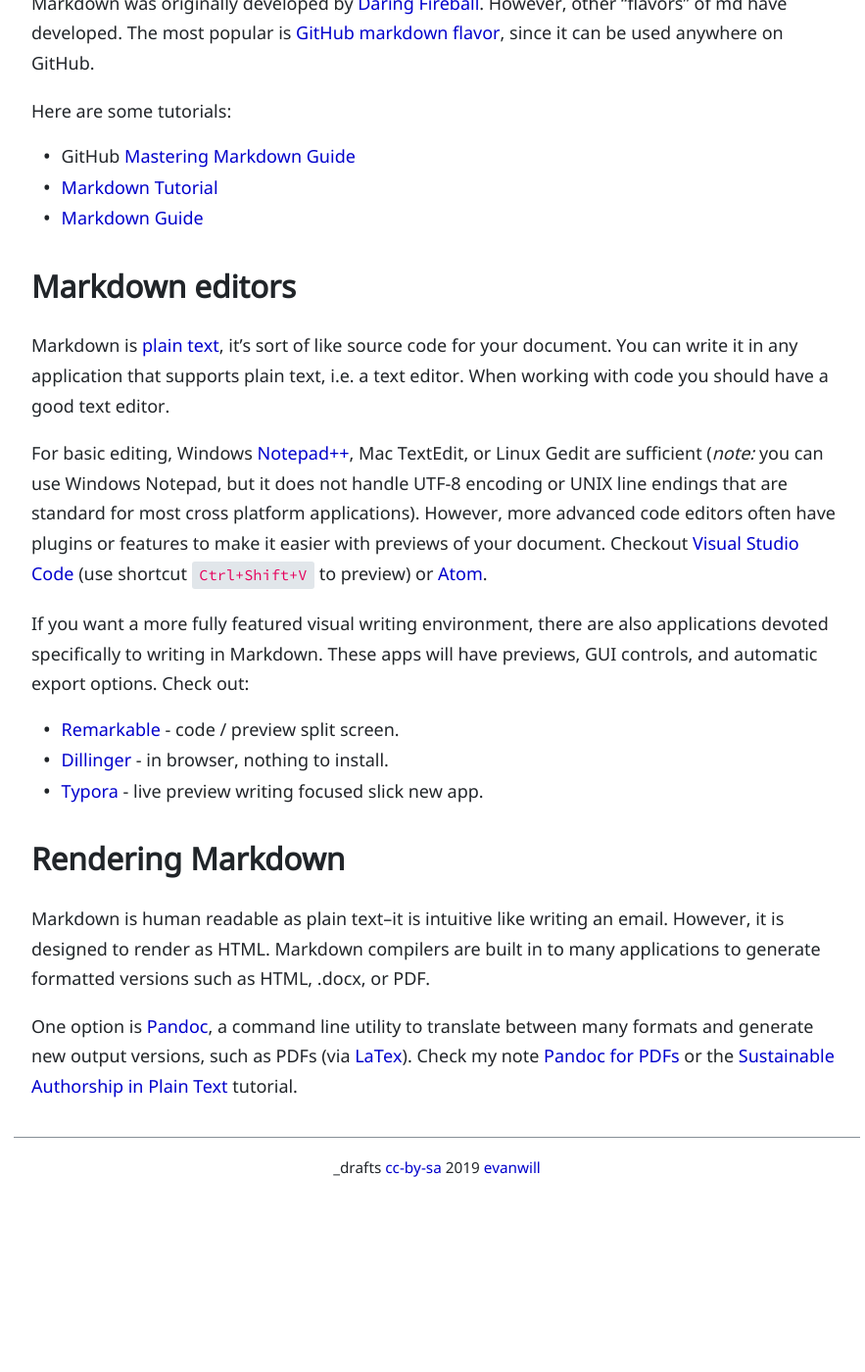
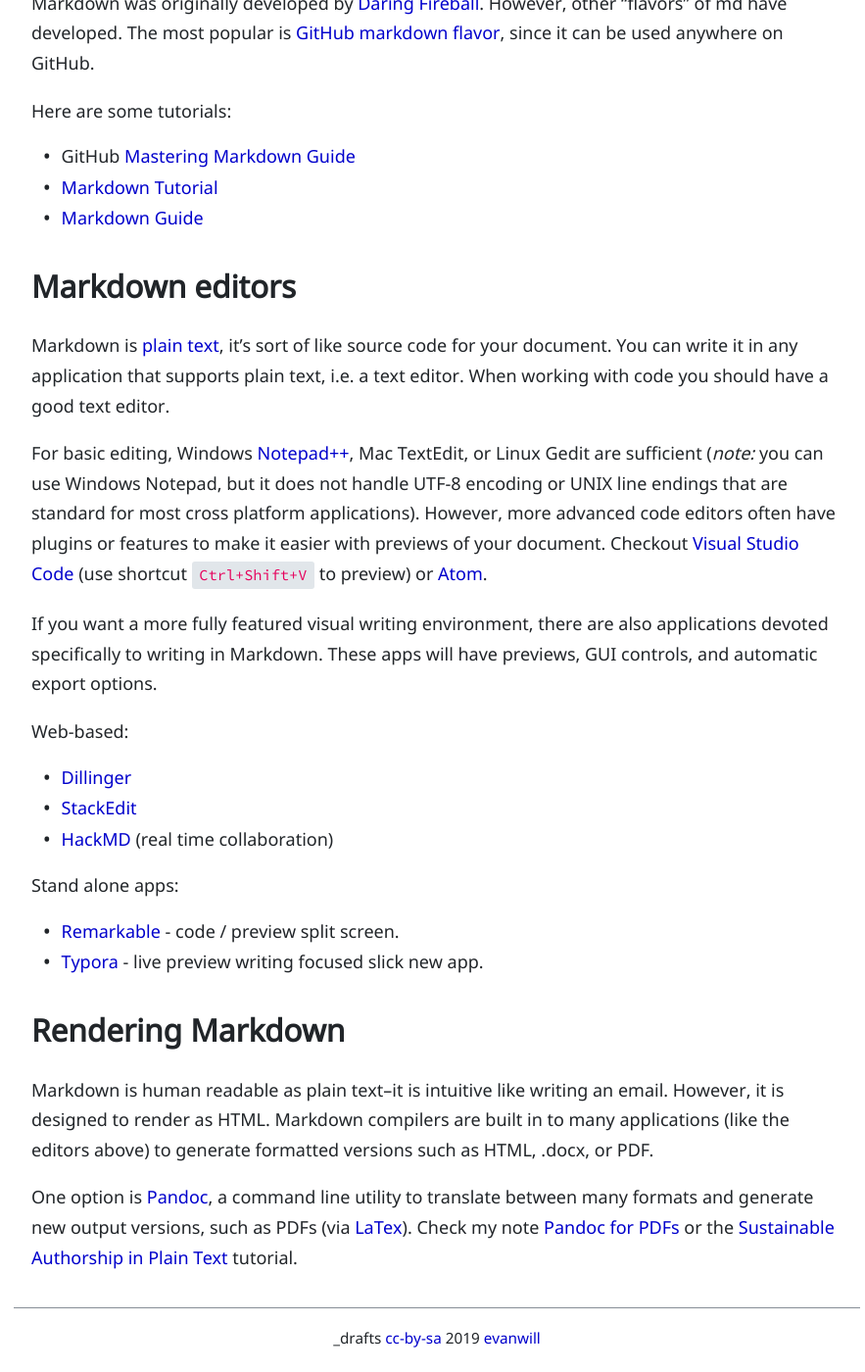
Before and after one commit to evanwill/_drafts, a Jekyll site: the page built from _notes/writing-markdown.md, in a window 1280 px wide and 1400 px high, scrolled down 669 px. Shown: the whole window at 98% size, without its empty margins (194-1077 px from the left). Built offline with Jekyll 4.4.1, drawn with Linux system fonts in a browser that asks for light colours; before the commit the page ends 1895 px from its top, so only the background shows below that.

Commit message:
markdown editors

```diff
--- a/_notes/writing-markdown.md
+++ b/_notes/writing-markdown.md
@@ -38,17 +38,23 @@
 
 If you want a more fully featured visual writing environment, there are also applications devoted specifically to writing in Markdown.
 These apps will have previews, GUI controls, and automatic export options.
-Check out:
+
+Web-based:
+
+- [Dillinger](http://dillinger.io/)
+- [StackEdit](https://stackedit.io/)
+- [HackMD](https://hackmd.io/) (real time collaboration)
+
+Stand alone apps:
 
 - [Remarkable](https://remarkableapp.github.io/index.html) - code / preview split screen.
-- [Dillinger](http://dillinger.io/) - in browser, nothing to install.
 - [Typora](https://www.typora.io/) - live preview writing focused slick new app.
 
 ## Rendering Markdown
 
 Markdown is human readable as plain text--it is intuitive like writing an email.
 However, it is designed to render as HTML.
-Markdown compilers are built in to many applications to generate formatted versions such as HTML, .docx, or PDF.
+Markdown compilers are built in to many applications (like the editors above) to generate formatted versions such as HTML, .docx, or PDF.
 
 One option is [Pandoc](http://pandoc.org/), a command line utility to translate between many formats and generate new output versions, such as PDFs (via [LaTex](https://www.latex-project.org/about/)).
 Check my note [Pandoc for PDFs](https://evanwill.github.io/_drafts/notes/pandoc.html) or the [Sustainable Authorship in Plain Text](http://programminghistorian.org/lessons/sustainable-authorship-in-plain-text-using-pandoc-and-markdown) tutorial.
```
Also changed, not shown: _notes/markdown-minute.md (+6 -0 lines).
